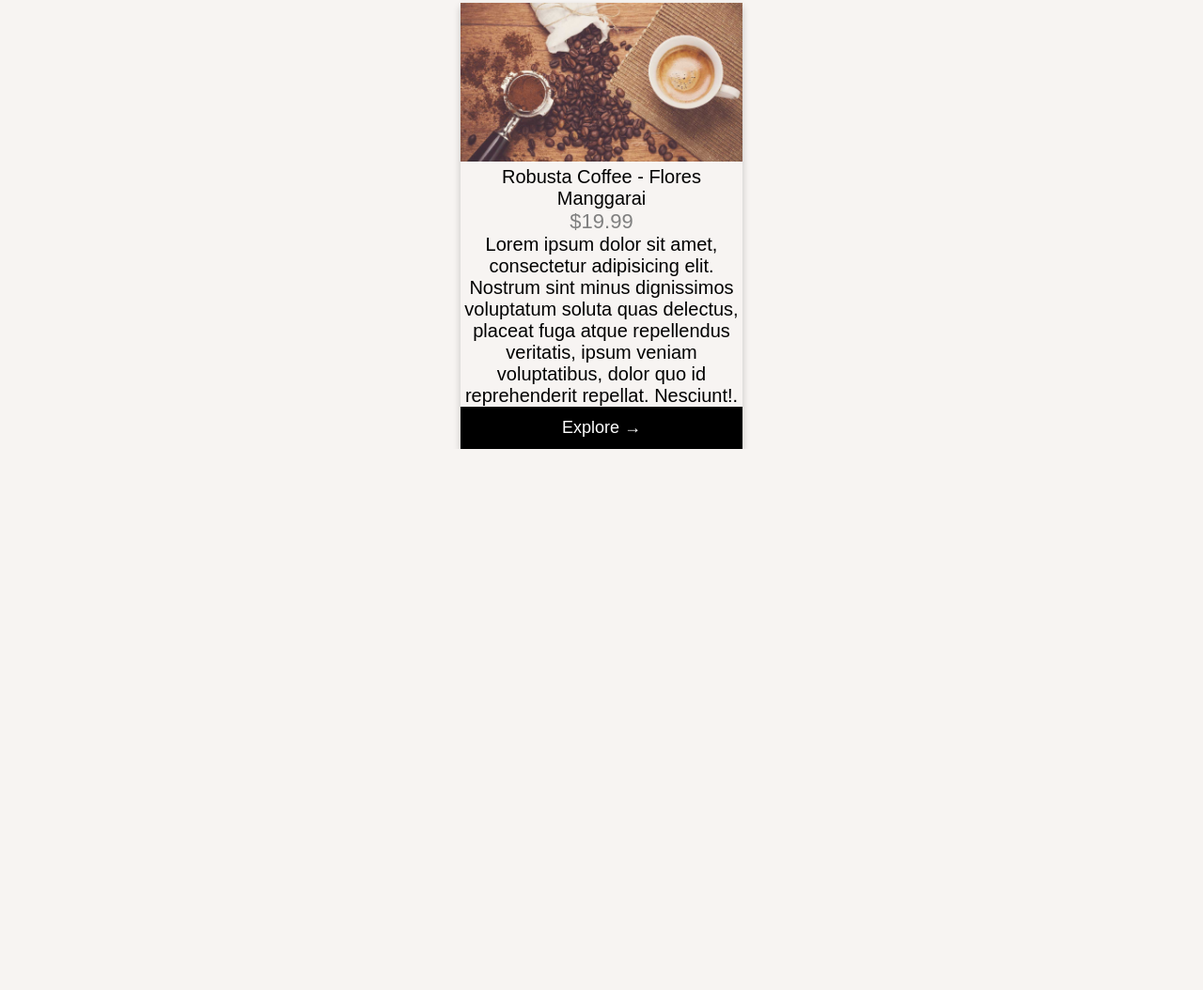
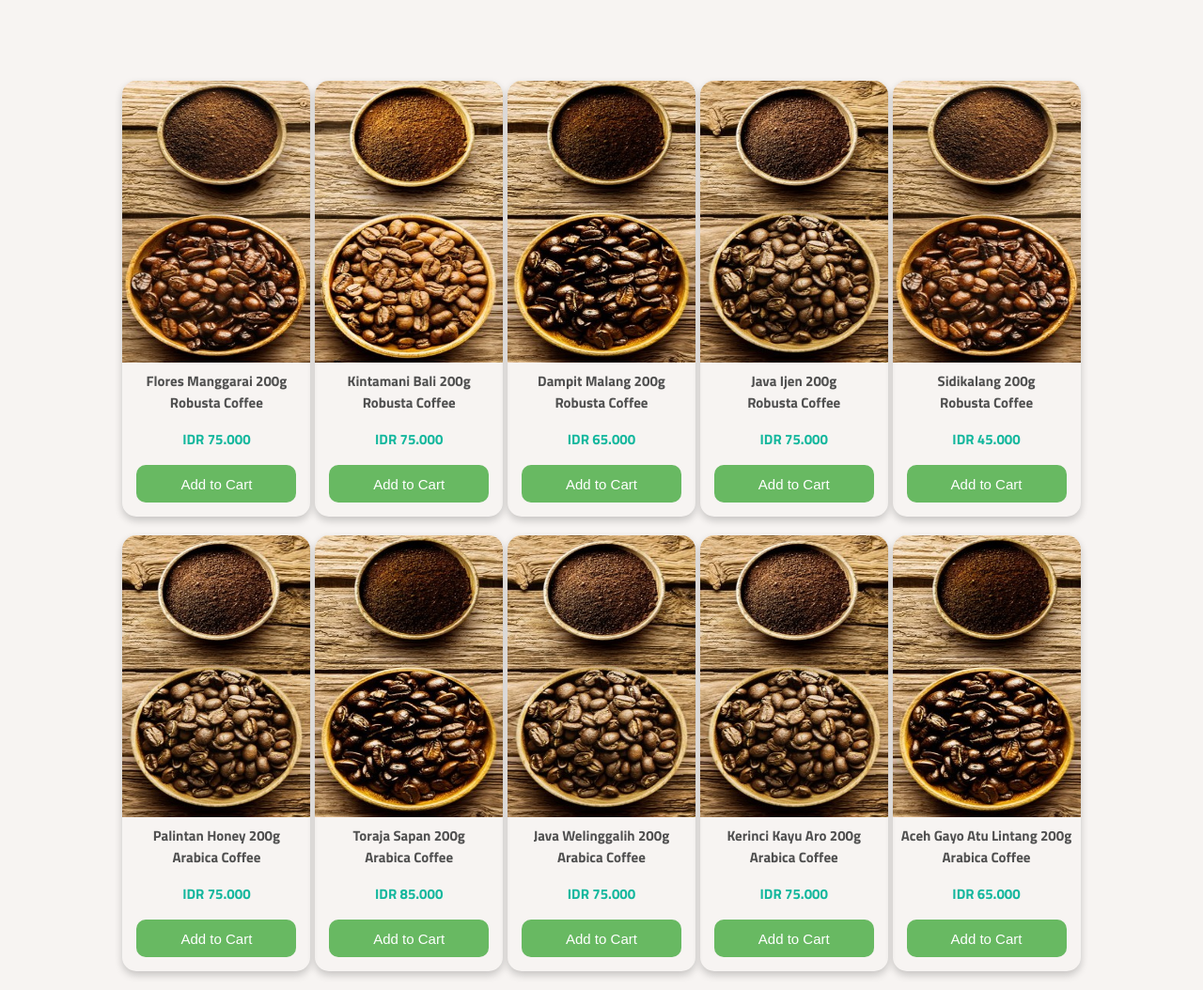
Before and after one commit to AnggaMahardhikaFazdly/fabulous-coffee-and-roastery, a plain HTML site: page index.html in a window 1280 px wide. Shown: the part 1389-2443 px from the top of the page at 94% size. Before the commit the page ends 1867 px from the top, so only its background shows below. Drawn offline with Linux system fonts and the light colour scheme.

Commit message:
adding product card

```diff
--- a/assets/style.css
+++ b/assets/style.css
@@ -4,16 +4,12 @@
 }
 
 body {
-    font-family: 'Lato';
+    font-family: 'Titillium Web', sans-serif;
     font-size: 20px;
     background-color: #F7F4F2;
+    color: #4F4F4F;
     overflow-x: hidden;
 }
-
-/* .header {
-    display: grid;
-} */
-
 
 nav {
     display: flex;
@@ -21,8 +17,13 @@ nav {
     justify-content: space-around;
     padding: 20px 0;
     color: rgb(0, 0, 0);
-    height: 60px;
+    height: 30px;
     align-items: center;
+    position: sticky;
+    z-index: 999;
+    width: 100%;
+    top: 0px;
+    font-weight: 600;
 }
 
 nav ul {
@@ -31,10 +32,6 @@ nav ul {
     width: 40%;
     justify-content: space-between;
 }
-
-/* .nav-link:hover {
-    border-bottom: 3px solid rgb(0, 0, 0);
-} */
 
 .nav-link:hover::after {
     content: '';
@@ -52,23 +49,12 @@ nav ul li a {
     text-decoration: none;
 }
 
-/* .nav-logo {
-    float: left;
-    margin-left: -180px;
-}
-
-.nav-item {
-    float: right;
-    margin-right: -150px;
-} */
-
 .menu-toggle {
     display: none;
     flex-direction: column;
     height: 20px;
     justify-content: space-between;
     position: relative;
-
 }
 
 .menu-toggle input {
@@ -112,36 +98,28 @@ nav ul li a {
     transform: rotate(-45deg) translate(-1px, 0);
 }
 
-/* * {box-sizing: border-box;}
-.mySlides {display: none;}
-img {vertical-align: middle;} */
-
-/* Slideshow container */
-.slideshow-container {
-  max-width: 100%;
+.slideshow {
+  max-width: 80%;
   height: 480px;
   position: relative;
   margin: auto;
-  font-family: 'Sansita Swashed';
+  margin-top: 10px;
+  font-family: 'Titillium Web', sans-serif;
 }
 
-.slideshow-container img {
+.slideshow img {
     filter: brightness(50%);
     width: 100%;
     height: 480px;
 }
 
-
 /* Caption text */
 .text {
   color: rgb(255, 255, 255);
   font-size: 40px;
-  /* padding: 8px 12px; */
   position: absolute;
   bottom: 200px;
   top: 200px;
-  /* right: 100px;
-  left: 100px; */
   width: 100%;
   text-align: center;
   font-style: italic;
@@ -189,11 +167,6 @@ img {vertical-align: middle;} */
   to {opacity: 1}
 }
 
-/* On smaller screens, decrease text size
-@media only screen and (max-width: 300px) {
-  .text {font-size: 11px}
-} */
-
 hr {
     width: 50%;
     display: block;
@@ -201,82 +174,97 @@ hr {
     border-style: groove;
 }
 
-#content-1 {
+.about-us {
     text-align: center;
     margin-left: 100px;
     margin-right: 100px;
 }
 
-#article-1 h2 {
+.about-us h2 {
     text-transform: uppercase;
 }
 
-
-/* .flex-info {
-    display: block;
-    margin-left: 100px;
-    margin-right: 100px;
-}
-
-.flex-info img {
-    width: 100px;
-    height: 100px;
-} */
-
-.flex-info {
+.info-about-us {
     display: flex;
     flex-wrap: nowrap;
-    /* background-color: DodgerBlue; */
     margin-left: 55px;
     margin-right: 110px;
 }
 
-.flex-info > div {
-    /* background-color: #f1f1f1; */
+.info-about-us > div {
     width: 100%;
     margin: 10px;
     font-size: 20px;
 }
 
-.flex-info img {
+.info-about-us img {
     width: 100px;
     display: block;
     margin-top: 60px;
     margin-left: 50px;
 }
 
-.info-head {
+.info-head-about-us {
     margin-bottom: 10px;
 }
 
-.card {
+.product {
+    display: flex;
+    justify-content: space-between;
+    flex-wrap: wrap;
+    width: 80%;
+    margin: auto;
+}
+
+.product-card {
     box-shadow: 0 4px 8px 0 rgba(0, 0, 0, 0.2);
-    max-width: 300px;
+    box-sizing: border-box;
+    border-radius: 15px;
+    max-width: 200px;
     margin: auto;
     text-align: center;
-    font-family: arial;
-  }
+    margin-bottom: 20px;
+    cursor: pointer;
+}
 
-  .price {
-    color: grey;
-    font-size: 22px;
-  }
+.product-card:hover {
+    transform: translateY(-5px) scale(1.020);
+}
 
-  .card button {
+.product-card img {
+    width: 200px;
+    height: 300px;
+    border-radius: 15px 15px 0px 0px;
+}
+
+.product-card p {
+    font-size: 15px;
+    font-weight: bold;
+}
+
+.price {
+    color: rgb(19,183,157);
+    line-height: 55px;
+}
+
+.product-card button {
     border: none;
     outline: 0;
     padding: 12px;
     color: white;
-    background-color: #000;
+    background-color: rgb(104,185,98);
     text-align: center;
     cursor: pointer;
-    width: 100%;
-    font-size: 18px;
-  }
+    font-size: 15px;
+    border-radius: 10px;
+    width: 170px;
+    height: 40px;
+    margin-bottom: 15px;
+}
 
-  .card button:hover {
+.product-card button:hover {
     opacity: 0.7;
-  }
+}
 
 
 
--- a/index.html
+++ b/index.html
@@ -6,19 +6,20 @@
     <meta name="viewport" content="width=device-width, initial-scale=1.0">
     <title>Fabulous Coffee & Roastery Specialist _ Selling Robusta & Arabica Coffee Beans</title>
     <link rel="stylesheet" href="assets/style.css">
-    <link href="https://fonts.googleapis.com/css2?family=Lato&display=swap" rel="stylesheet">
+    <link href=<link rel="preconnect" href="https://fonts.gstatic.com">
+    <link href="https://fonts.googleapis.com/css2?family=Titillium+Web:ital,wght@0,400;0,600;0,700;1,400;1,600;1,700&display=swap" rel="stylesheet">
 </head>
 
 <body>
     <header>
         <nav>
             <div id="home" class="logo">
-                <img src="./images/logo brand.jpg" alt="logo brand">
+                <img src="" alt="logo brand">
             </div>
 
             <ul class="nav-list">
                 <li><a class="nav-link" href="#home">Home</a></li>
-                <li><a class="nav-link" href="#about">About</a></li>
+                <li><a class="nav-link" href="#about-us">About</a></li>
                 <li><a class="nav-link" href="#product">Product</a></li>
                 <li><a class="nav-link" href="#testimonial">Testimonial</a></li>
                 <li><a class="nav-link" href="#blog">Blog</a></li>
@@ -33,7 +34,7 @@
             </div>
         </nav>
 
-        <div class="slideshow-container">
+        <div class="slideshow">
             <div class="mySlides fade">
                 <div class="numbertext">1 / 3</div>
                 <img src="./images/coffee-slide1.jpg">
@@ -83,16 +84,16 @@
         </div>
     </header>
 
-    <br><br>
+    <br>
     <hr>
-    <br><br>
+    <br>
 
     <main>
-        <section id="about">
-            <div id="content-1">
-                <article id="article-1">
+        <section id="about-us">
+            <div class="about-us">
+                <article>
                     <h2>Why should you choose fabulous coffee?</h2><br>
-                    <p>We are the most complete <strong>Single Origin Supplier in Indonesia</strong>, with authentic and the best quality Arabica and Robusta coffee beans from Sabang to Merauke. Such as Takengon, Bajawa, Baliem, Kintamani, Ciwidey, Sunda Jahe, Nagari Lasi, Blue Batak, Lencoh Merapi, Java Tobacco, Papua, Lampung Robusta, Dampit Malang Robusta, Flores Robusta, Java Robusta and many more.</p><br>
+                    <p>We are the most complete <strong>Single Origin Supplier in Indonesia</strong>, with authentic and the best quality Arabica and Robusta coffee beans from Sabang to Merauke. Such as Takengon, Bajawa, Kintamani, Ciwidey, Sunda Jahe, Nagari Lasi, Blue Batak, Lencoh Merapi, Java Tobacco, Papua, Lampung Robusta, Dampit Malang Robusta, Flores Robusta, Java Robusta and many more.</p><br>
                     <p>Indonesian coffee is very well known throughout the world for the quality and the best taste.</p><br>
                     <p><strong>What really determines the quality of coffee:</strong></p>
                     <p>60% Raw Green Beans + 30% Roasting + 10% Brewing</p>
@@ -101,13 +102,13 @@
 
             <br><br>
 
-            <div class="flex-info">
+            <div class="info-about-us">
                 <div>
-                    <img src="./images/info-1.png" alt="Taste">
+                    <img src="./images/info-1.png" alt="Quality">
                 </div>
 
                 <div>
-                    <h4 class="info-head">The Best Quality</h4>
+                    <h4 class="info-head-about-us">The Best Quality</h4>
                     <p>Providing coffee variants from all over Indonesia with the best quality, highest level and
                         processed with international standards.</p>
                 </div>
@@ -117,7 +118,7 @@
                 </div>
 
                 <div>
-                    <h4 class="info-head">AICE Certification</h4>
+                    <h4 class="info-head-about-us">AICE Certification</h4>
                     <p> Fabulous coffee is certified as an advance roaster from AICE (Association of Indonesian Coffee exporters and Industries)</p>
                 </div>
 
@@ -126,7 +127,7 @@
                 </div>
 
                 <div>
-                    <h4 class="info-head">Standardization</h4>
+                    <h4 class="info-head-about-us">Standardization</h4>
                     <p>The roasting process is of the highest quality, through a variety of methods with international standard qualifications</p>
                 </div>
 
@@ -135,18 +136,78 @@
 
         <br><br><br>
 
-
-        <section>
-            <div class="card">
-                <img src="./images/coffee-slide1.jpg" alt="Denim Jeans" style="width:100%">
-                <h>Robusta Coffee - Flores Manggarai</h>
-                <p class="price">$19.99</p>
-                <p>Lorem ipsum dolor sit amet, consectetur adipisicing elit. Nostrum sint minus dignissimos voluptatum soluta quas delectus, placeat fuga atque repellendus veritatis, ipsum veniam voluptatibus, dolor quo id reprehenderit repellat. Nesciunt!.</p>
-                <p><button>Explore &rarr;</button></p>
+        <section id="product" class="product">
+            <div class="product-card">
+                <img src="./images/single-origin-robusta (flores manggarai).jpg" alt="flores manggarai robusta coffee">
+                <p>Flores Manggarai 200g</p>
+                <p>Robusta Coffee</p>
+                <p class="price">IDR 75.000</p>
+                <button>Add to Cart</button>
+            </div>
+            <div class="product-card">
+                <img src="./images/single-origin-robusta (kintamani bali).jpg" alt="kintamani bali robusta coffee">
+                <p>Kintamani Bali 200g</p>
+                <p>Robusta Coffee</p>
+                <p class="price">IDR 75.000</p>
+                <button>Add to Cart</button>
+            </div>
+            <div class="product-card">
+                <img src="./images/single-origin-robusta (dampit malang).jpg" alt="dampit malang robusta coffee">
+                <p>Dampit Malang 200g</p>
+                <p>Robusta Coffee</p>
+                <p class="price">IDR 65.000</p>
+                <button>Add to Cart</button>
+            </div>
+            <div class="product-card">
+                <img src="./images/single-origin-robusta (java ijen).jpg" alt="java ijen robusta coffee">
+                <p>Java Ijen 200g</p>
+                <p>Robusta Coffee</p>
+                <p class="price">IDR 75.000</p>
+                <button>Add to Cart</button>
+            </div>
+            <div class="product-card">
+                <img src="./images/single-origin-robusta (sidikalang).jpg" alt="sidikalang robusta coffee">
+                <p>Sidikalang 200g</p>
+                <p>Robusta Coffee</p>
+                <p class="price">IDR 45.000</p>
+                <button>Add to Cart</button>
+            </div>
+            <div class="product-card">
+                <img src="./images/single-origin-arabica (palintan honey).jpg" alt="palintan honey arabica coffee">
+                <p>Palintan Honey 200g</p>
+                <p>Arabica Coffee</p>
+                <p class="price">IDR 75.000</p>
+                <button>Add to Cart</button>
+            </div>
+            <div class="product-card">
+                <img src="./images/single-origin-arabica (toraja sapan).jpg" alt="toraja sapan arabica coffee">
+                <p>Toraja Sapan 200g</p>
+                <p>Arabica Coffee</p>
+                <p class="price">IDR 85.000</p>
+                <button>Add to Cart</button>
+            </div>
+            <div class="product-card">
+                <img src="./images/single-origin-robusta (java ijen).jpg" alt="java welinggalih arabica coffee">
+                <p>Java Welinggalih 200g</p>
+                <p>Arabica Coffee</p>
+                <p class="price">IDR 75.000</p>
+                <button>Add to Cart</button>
+            </div>
+            <div class="product-card">
+                <img src="./images/single-origin-arabica (kerinci kayu aro).jpg" alt="kerinci kayu aro arabica coffee">
+                <p>Kerinci Kayu Aro 200g</p>
+                <p>Arabica Coffee</p>
+                <p class="price">IDR 75.000</p>
+                <button>Add to Cart</button>
+            </div>
+            <div class="product-card">
+                <img src="./images/single-origin-arabica (aceh gayo).jpg" alt="aceh gayo atu lintang arabica coffee">
+                <p>Aceh Gayo Atu Lintang 200g</p>
+                <p>Arabica Coffee</p>
+                <p class="price">IDR 65.000</p>
+                <button>Add to Cart</button>
             </div>
         </section>
-
-
     </main>
 
     <script src="script.js"></script>
```
Also changed, not shown: images/single-origin-arabica (aceh gayo).jpg (added), images/single-origin-arabica (java welinggalih).jpg (added), images/single-origin-arabica (kerinci kayu aro).jpg (added), images/single-origin-arabica (palintan honey).jpg (added), images/single-origin-arabica (toraja sapan).jpg (added), images/single-origin-robusta (dampit malang).jpg (added), images/single-origin-robusta (flores manggarai).jpg (added), images/single-origin-robusta (java ijen).jpg (added), images/single-origin-robusta (kintamani bali).jpg (added), images/single-origin-robusta (sidikalang).jpg (added).
